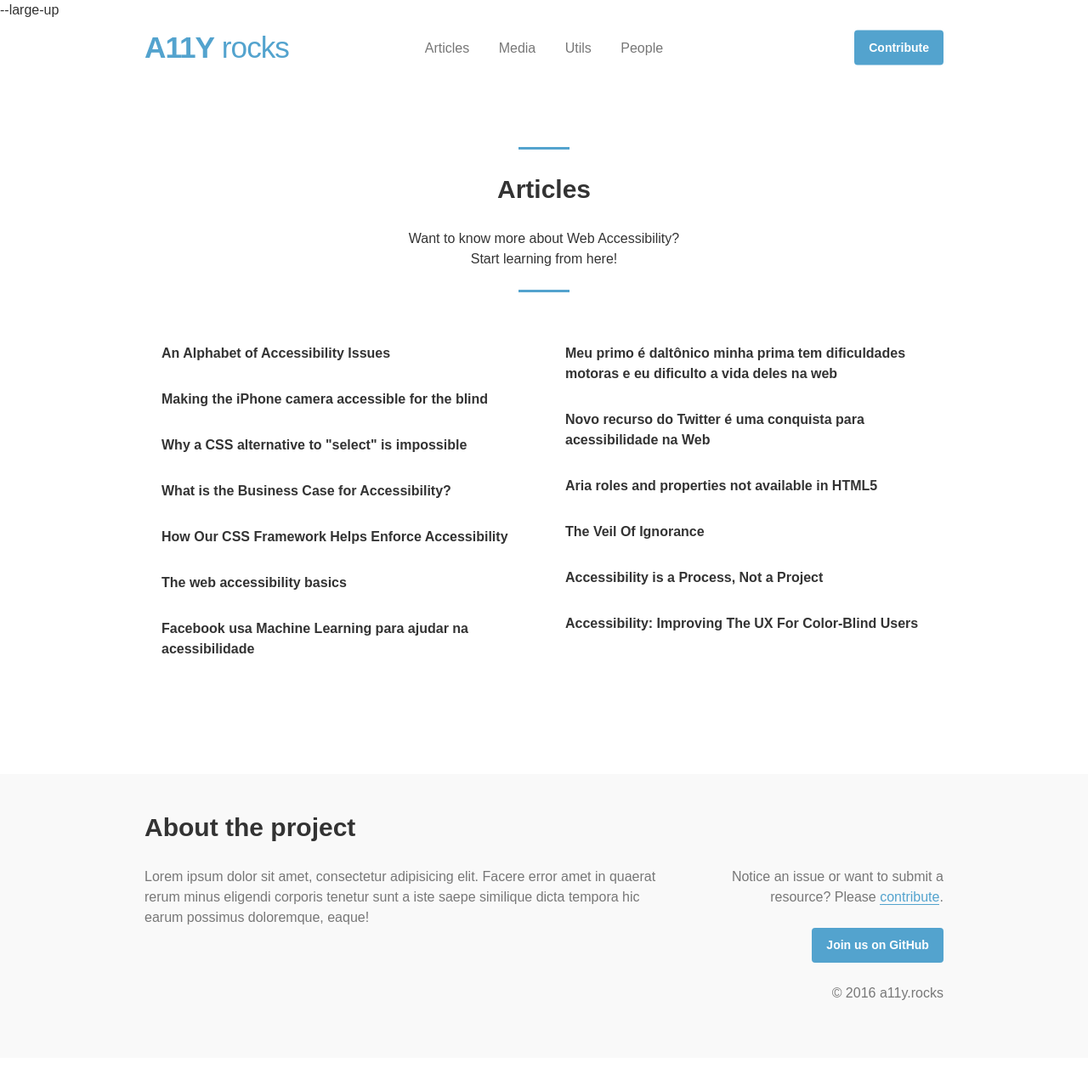
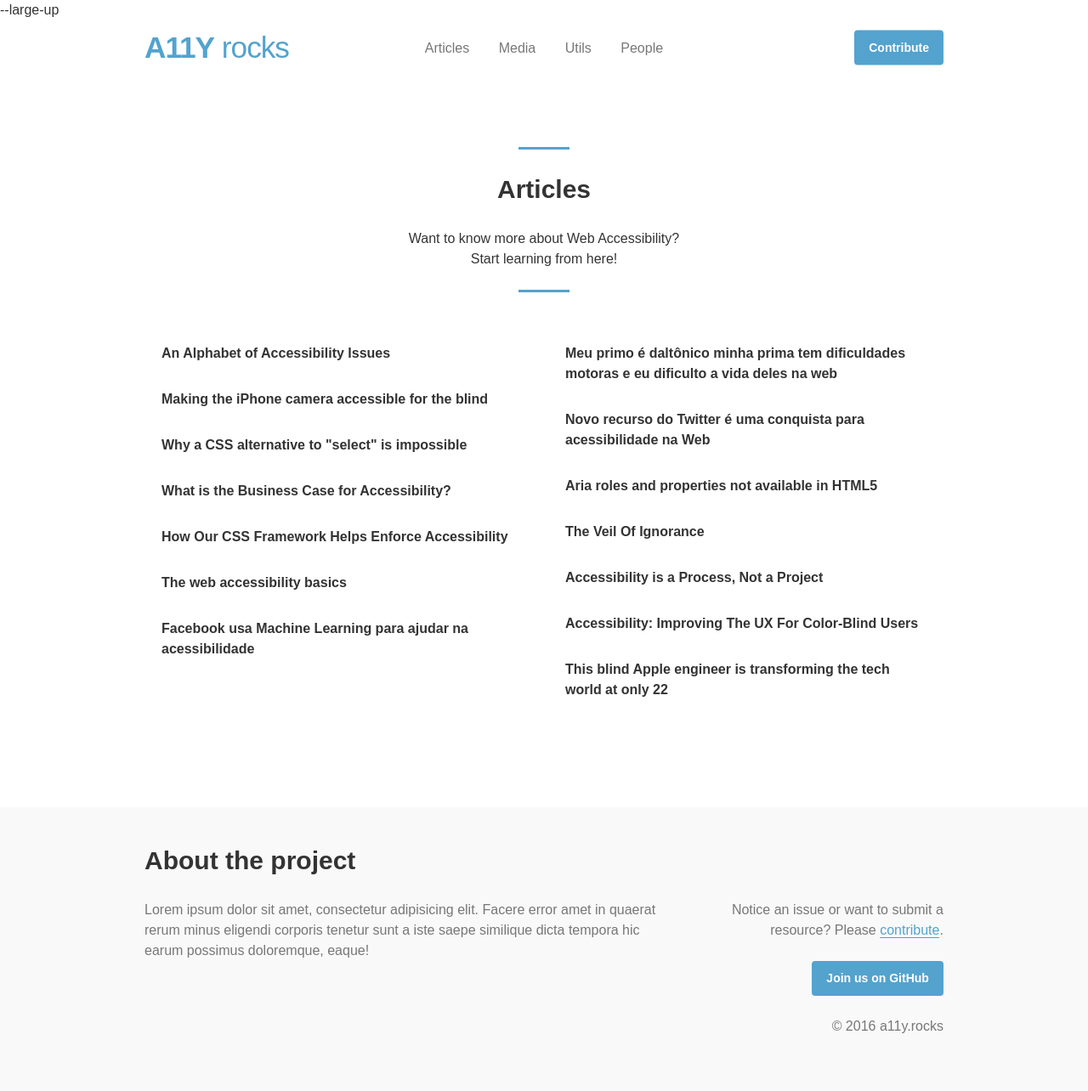
Before and after one commit to a11yrocks/old-site, a Jekyll site: the page built from articles.html, in a window 1280 px wide. Shown: the whole page at 85% size. Built offline with Jekyll 4.4.1, drawn with Linux system fonts in a browser that asks for light colours; some web fonts are replaced; before the commit the page ends 1245 px from its top, so only the background shows below that.

Commit message:
Update articles.yml

```diff
--- a/_data/articles.yml
+++ b/_data/articles.yml
@@ -36,3 +36,6 @@
 
 - title: "Accessibility: Improving The UX For Color-Blind Users"
   link: https://www.smashingmagazine.com/2016/06/improving-ux-for-color-blind-users/
+
+- title: This blind Apple engineer is transforming the tech world at only 22
+  link: http://mashable.com/2016/07/10/apple-innovation-blind-engineer/#BkJGrYCr8Oqc
```
